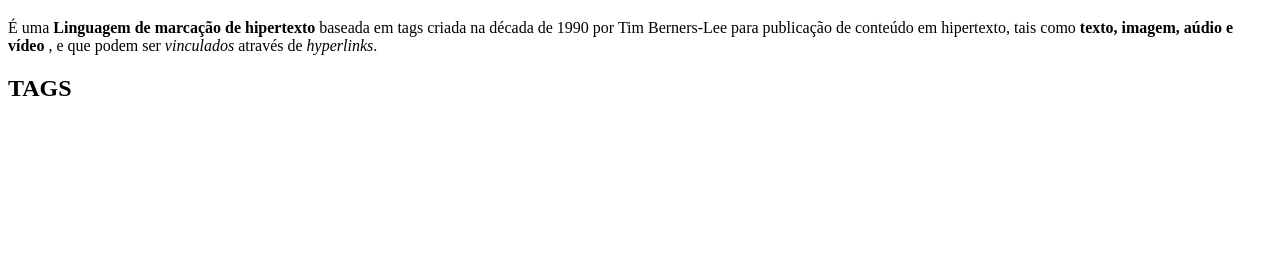
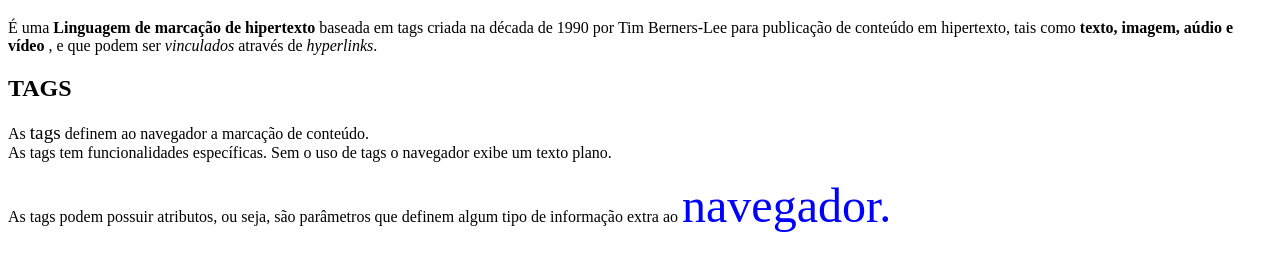
Before and after one commit to lipeeecz/primeiro_site, a plain HTML site: page index.html in a window 1280 px wide. Shown: the part 61-332 px from the top of the page. Drawn offline with Linux system fonts and the light colour scheme.

Commit message:
segunda atualização

```diff
--- a/index.html
+++ b/index.html
@@ -11,7 +11,8 @@
         <p>É uma <b>Linguagem de marcação de hipertexto</b> baseada em tags criada na década de 1990 por Tim Berners-Lee para publicação de conteúdo em hipertexto, tais como <strong>texto, imagem, aúdio e vídeo</strong> , e que podem ser <i>vinculados</i> através de <em>hyperlinks</em>.</p>
 
         <h2>TAGS</h2>
-
+        <p>As <big> tags</big> definem ao navegador a marcação de conteúdo.<br> As tags tem funcionalidades específicas. Sem o uso de tags o navegador exibe um texto plano.</p>
+        <p>As tags podem possuir atributos, ou seja, são parâmetros que definem algum tipo de informação extra ao <font color="blue" size="14">navegador.</font></p>
 
 
     </body>
```
